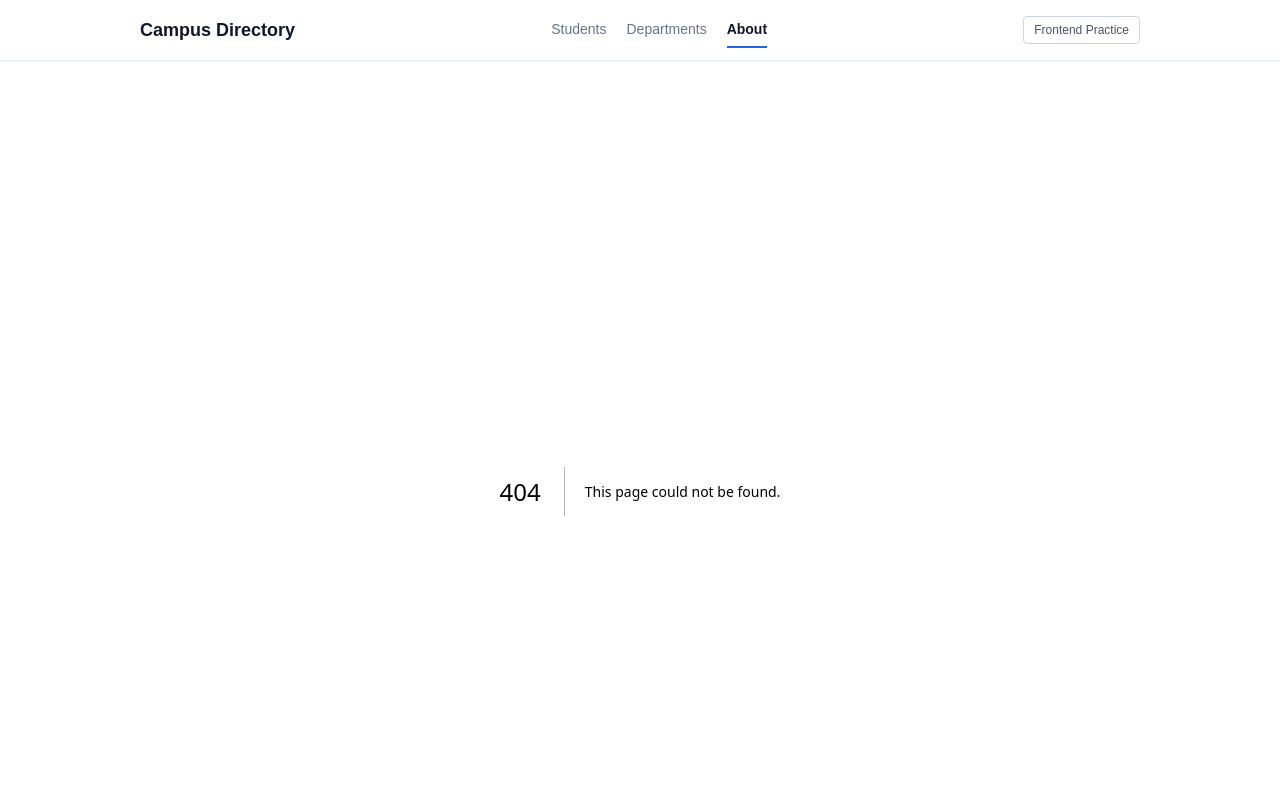
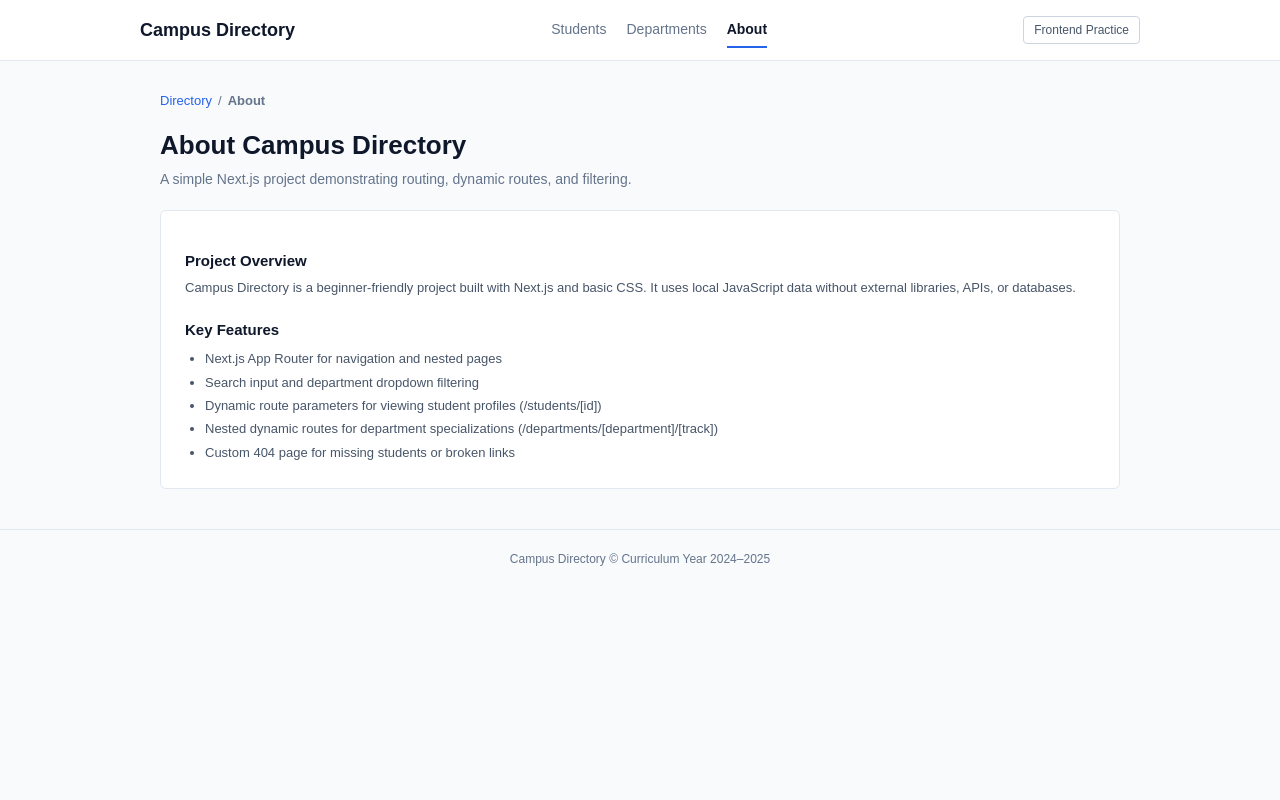
Before and after one commit to Anisha-Chhajer-Jain/studentSphere, a Next.js app in the folder student-sphere/: page /about in a window 1280 px wide. Before the commit this address had no page. Shown: the top 800 px of the page. Built offline with nearby package versions, Linux system fonts and the light colour scheme.

Commit message:
create about page with project details

```diff
--- /dev/null
+++ b/student-sphere/src/app/about/page.js
@@ -0,0 +1,33 @@
+import Link from "next/link";
+
+export default function AboutPage() {
+  return (
+    <div>
+      <div className="breadcrumbs">
+        <Link href="/students">Directory</Link>
+        <span>/</span>
+        <strong>About</strong>
+      </div>
+
+      <h1 className="page-title">About Campus Directory</h1>
+      <p className="page-subtitle">A simple Next.js project demonstrating routing, dynamic routes, and filtering.</p>
+
+      <div className="detail-box">
+        <div className="section-label">Project Overview</div>
+        <p className="bio-text">
+          Campus Directory is a beginner-friendly project built with Next.js and basic CSS.
+          It uses local JavaScript data without external libraries, APIs, or databases.
+        </p>
+
+        <div className="section-label" style={{ marginTop: "20px" }}>Key Features</div>
+        <ul style={{ paddingLeft: "20px", fontSize: "13px", color: "#475569", lineHeight: "1.8" }}>
+          <li>Next.js App Router for navigation and nested pages</li>
+          <li>Search input and department dropdown filtering</li>
+          <li>Dynamic route parameters for viewing student profiles (/students/[id])</li>
+          <li>Nested dynamic routes for department specializations (/departments/[department]/[track])</li>
+          <li>Custom 404 page for missing students or broken links</li>
+        </ul>
+      </div>
+    </div>
+  );
+}
```
